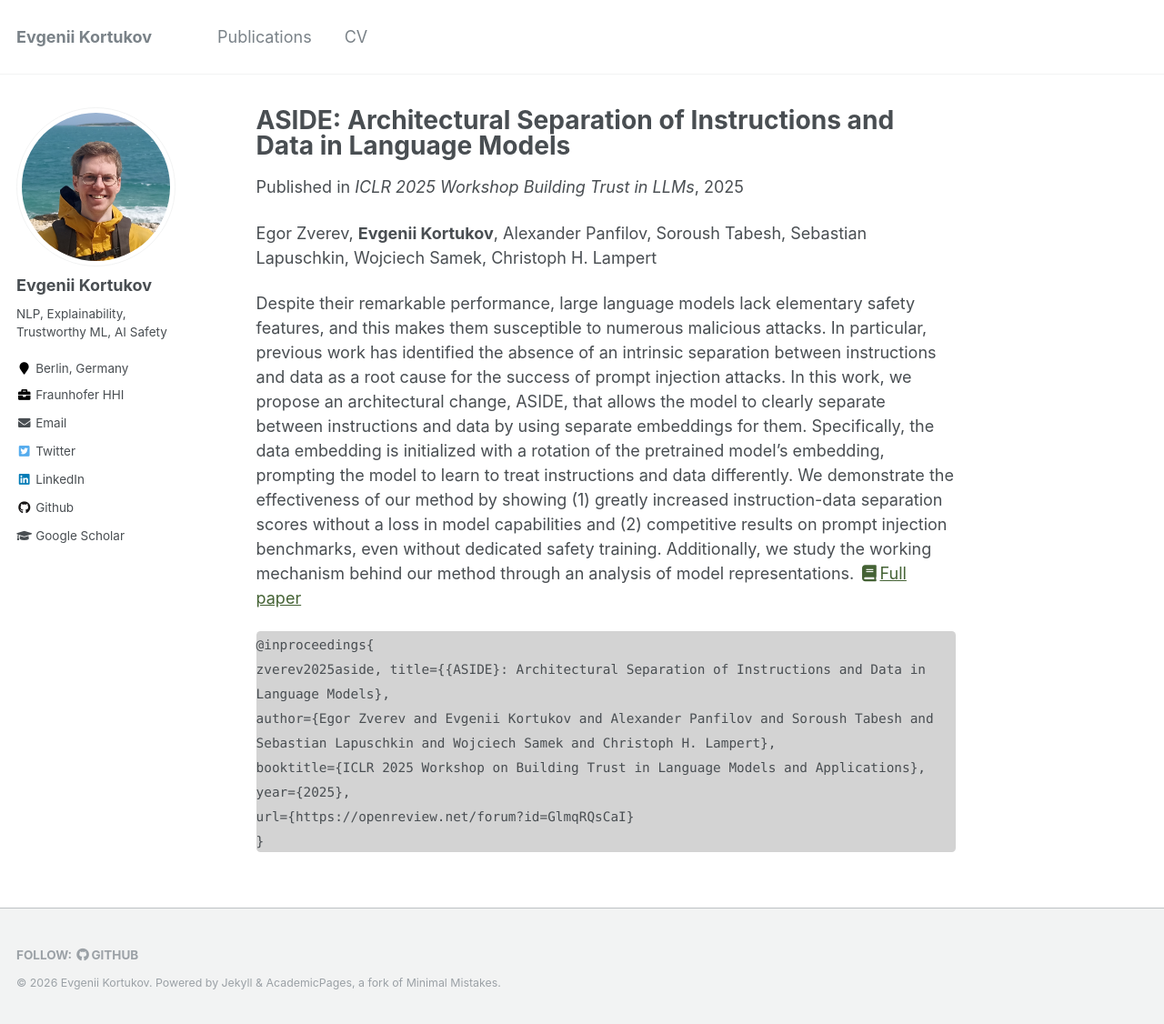
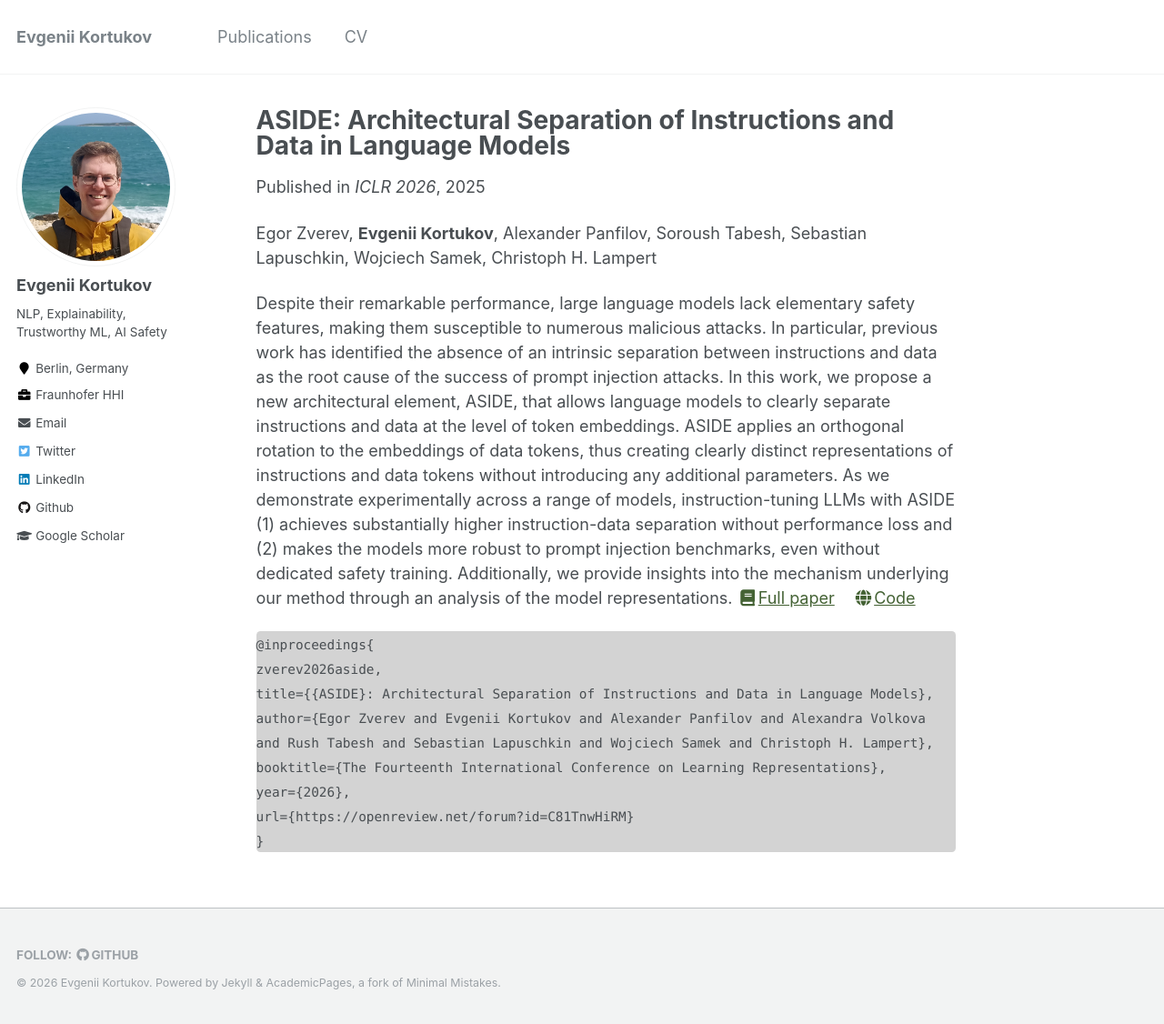
Before and after one commit to kortukov/kortukov.github.io, a Jekyll site: the page built from _publications/2025-03-05-aside.md, in a window 1280 px wide and 1126 px high. Shown: the whole window at 91% size. Built offline with Jekyll 4.4.1, drawn with Linux system fonts in a browser that asks for light colours.

Commit message:
Update ASIDE ICLR2026

```diff
--- a/_publications/2025-03-05-aside.md
+++ b/_publications/2025-03-05-aside.md
@@ -1,21 +1,23 @@
 ---
 title: "ASIDE: Architectural Separation of Instructions and Data in Language Models"
-type: Workshop
+type: Conference
 collection: publications
 permalink: /publication/2025-03-05-aside
 excerpt: 'We introduce an architectural change to LLMs that separates instructions from data, to improve their security.'
 date: 2025-03-05
-paperurl: 'https://openreview.net/forum?id=GlmqRQsCaI'
+paperurl: 'https://openreview.net/forum?id=C81TnwHiRM'
+codeurl: 'https://github.com/egozverev/aside/tree/main'
 authors: 'Egor Zverev, **Evgenii Kortukov**, Alexander Panfilov, Soroush Tabesh, Sebastian Lapuschkin, Wojciech Samek, Christoph H. Lampert'
-venue: 'ICLR 2025 Workshop Building Trust in LLMs'
+venue: 'ICLR 2026'
 bibtex: "@inproceedings{ <br>
-    zverev2025aside,
+    zverev2026aside, <br>
     title={{ASIDE}: Architectural Separation of Instructions and Data in Language Models}, <br>
-    author={Egor Zverev and Evgenii Kortukov and Alexander Panfilov and Soroush Tabesh and Sebastian Lapuschkin and Wojciech Samek and Christoph H. Lampert}, <br>
-    booktitle={ICLR 2025 Workshop on Building Trust in Language Models and Applications}, <br>
-    year={2025}, <br>
-    url={https://openreview.net/forum?id=GlmqRQsCaI} <br>
+    author={Egor Zverev and Evgenii Kortukov and Alexander Panfilov and Alexandra Volkova and Rush Tabesh and Sebastian Lapuschkin and Wojciech Samek and Christoph H. Lampert}, <br>
+    booktitle={The Fourteenth International Conference on Learning Representations}, <br>
+    year={2026}, <br>
+    url={https://openreview.net/forum?id=C81TnwHiRM} <br>
 }"
 ---
-Despite their remarkable performance, large language models lack elementary safety features, and this makes them susceptible to numerous malicious attacks. In particular, previous work has identified the absence of an intrinsic separation between instructions and data as a root cause for the success of prompt injection attacks. In this work, we propose an architectural change, ASIDE, that allows the model to clearly separate between instructions and data by using separate embeddings for them. Specifically, the data embedding is initialized with a rotation of the pretrained model’s embedding, prompting the model to learn to treat instructions and data differently. We demonstrate the effectiveness of our method by showing (1) greatly increased instruction-data separation scores without a loss in model capabilities and (2) competitive results on prompt injection benchmarks, even without dedicated safety training. Additionally, we study the working mechanism behind our method through an analysis of model representations.
+Despite their remarkable performance, large language models lack elementary safety features, making them susceptible to numerous malicious attacks. In particular, previous work has identified the absence of an intrinsic separation between instructions and data as the root cause of the success of prompt injection attacks. In this work, we propose a new architectural element, ASIDE, that allows language models to clearly separate instructions and data at the level of token embeddings. ASIDE applies an orthogonal rotation to the embeddings of data tokens, thus creating clearly distinct representations of instructions and data tokens without introducing any additional parameters. As we demonstrate experimentally across a range of models, instruction-tuning LLMs with ASIDE (1) achieves substantially higher instruction-data separation without performance loss and (2) makes the models more robust to prompt injection benchmarks, even without dedicated safety training. Additionally, we provide insights into the mechanism underlying our method through an analysis of the model representations.
 [<i class="fa fa-fw fa-book" aria-hidden="true"></i>Full paper](https://openreview.net/forum?id=GlmqRQsCaI) &nbsp;&nbsp;
+[<i class="fa fa-fw fa-globe" aria-hidden="true"></i>Code](https://github.com/egozverev/aside/tree/main)
```
